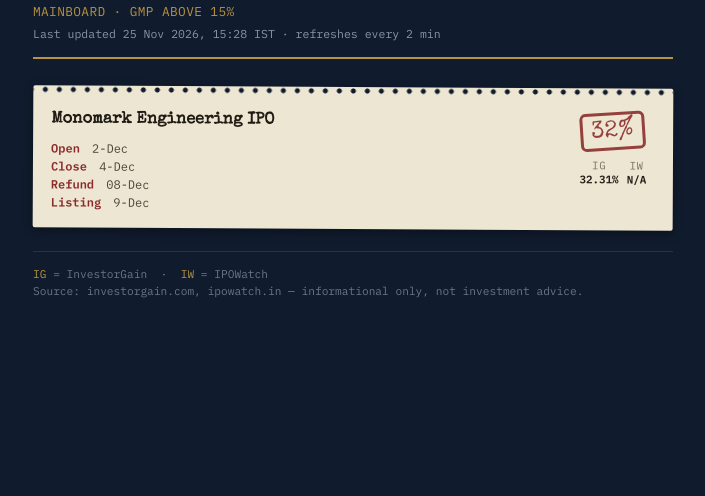
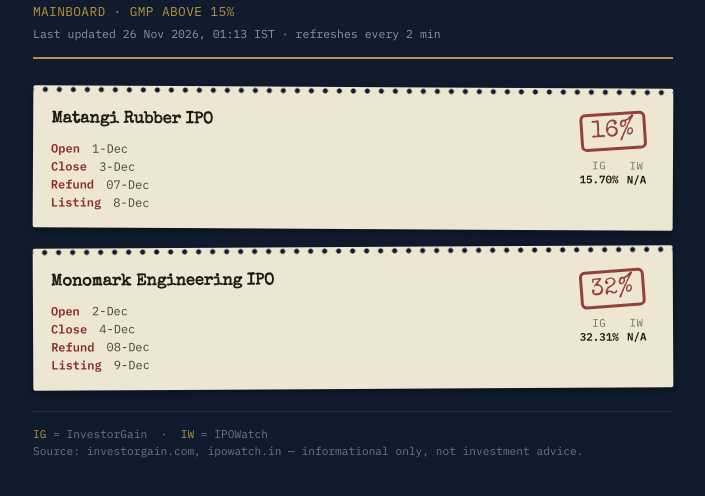
Before and after one commit to dsnikam/market-alert-bot, a plain HTML site: page docs/index.html in a window 1280 px wide. Shown: the part 58-554 px from the top of the page, without its empty margins (287-992 px from the left). Drawn offline with nearby package versions, Linux system fonts and the light colour scheme.

Commit message:
Update latest IPO GMP data [skip ci]

```diff
--- a/docs/index.html
+++ b/docs/index.html
@@ -168,9 +168,31 @@
     <header>
       <h1>IPO GMP Ledger</h1>
       <div class="sub">Mainboard · GMP above 15%</div>
-      <div class="updated">Last updated 25 Nov 2026, 15:28 IST · refreshes every 2 min</div>
+      <div class="updated">Last updated 26 Nov 2026, 01:13 IST · refreshes every 2 min</div>
     </header>
 
+        <div class="slip">
+          <div class="perf"></div>
+          <div class="slip-body">
+            <div class="slip-main">
+              <h2>Matangi Rubber IPO </h2>
+              <div class="dates">
+                <span><b>Open</b> 1-Dec</span>
+                <span><b>Close</b> 3-Dec</span>
+                <span><b>Refund</b> 07-Dec</span>
+                <span><b>Listing</b> 8-Dec</span>
+              </div>
+            </div>
+            <div class="slip-gmp">
+              <div class="stamp">16%</div>
+              <div class="sources">
+                <div class="src"><span class="src-label">IG</span><span class="src-val">15.70%</span></div>
+                <div class="src"><span class="src-label">IW</span><span class="src-val">N/A</span></div>
+              </div>
+
+            </div>
+          </div>
+        </div>
         <div class="slip">
           <div class="perf"></div>
           <div class="slip-body">
```
Also changed, not shown: docs/latest_report.txt.
